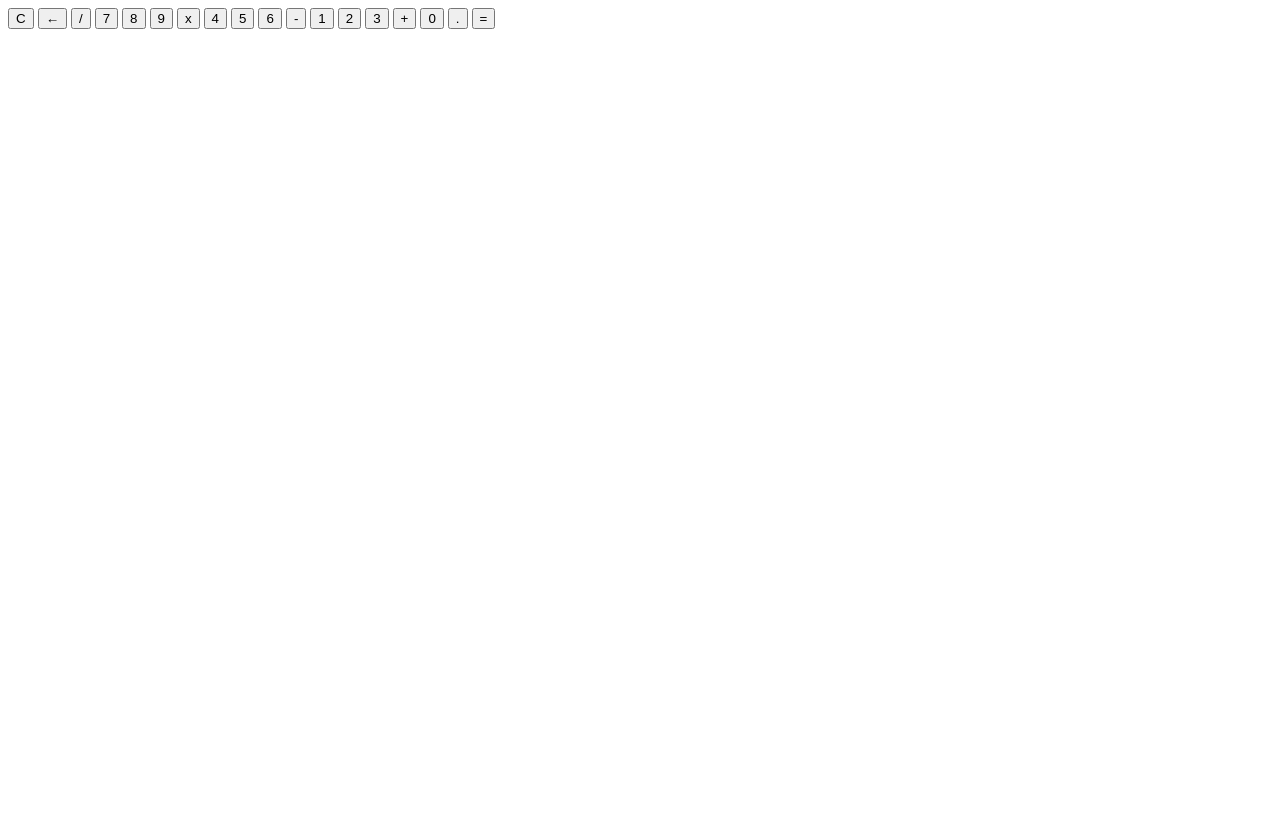
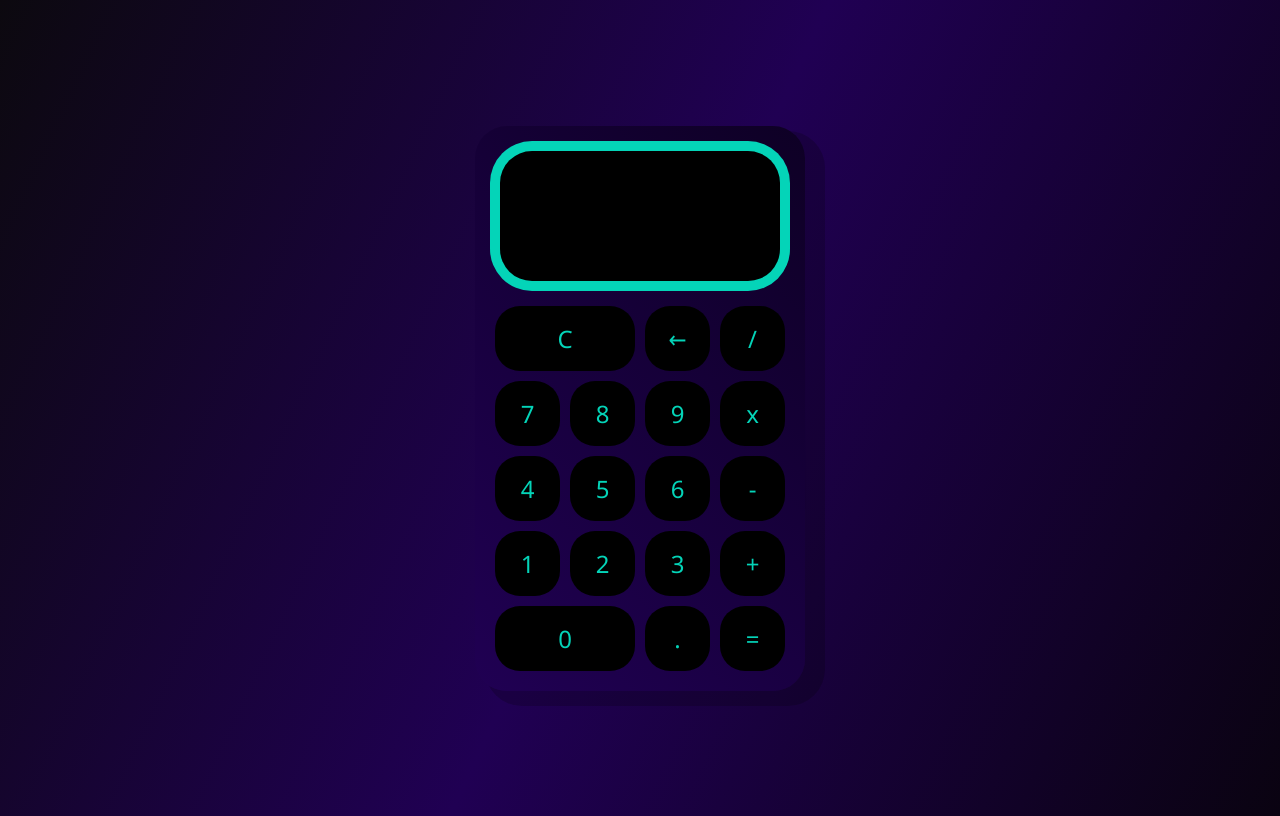
Before and after one commit to Mkrause23/calculadora, a plain HTML site: page docs/index.html in a window 1280 px wide. Drawn offline with Linux system fonts and the light colour scheme.

Commit message:
Update index.html

```diff
--- a/docs/index.html
+++ b/docs/index.html
@@ -4,14 +4,19 @@
     <meta charset="UTF-8">
     <meta name="viewport" content="width=device-width, initial-scale=1.0">
     <title>Calculadora</title>
+
+
+
+
     <link href="https://fonts.googleapis.com/css2?family=Fraunces&display=swap" rel="stylesheet">
-    <link href="index.css" rel="stylesheet" />
+    <link href="styles.css" rel="stylesheet" />
     <script src="Display.js" type="text/javascript"></script>
     <script src="Calculadora.js" type="text/javascript"></script>
     <script src="index.js" type="text/javascript" defer></script>
 </head>
 <body>
     <div class="container">
+        <div class="row">
         <div class="calculadora">
             <div class="display">
                 <div id="valor-anterior"></div>
@@ -41,5 +46,6 @@
             <!-- <button class="operador" value="tan">tan</button> -->
         </div>
     </div>
+</div>
 </body>
 </html>
```
